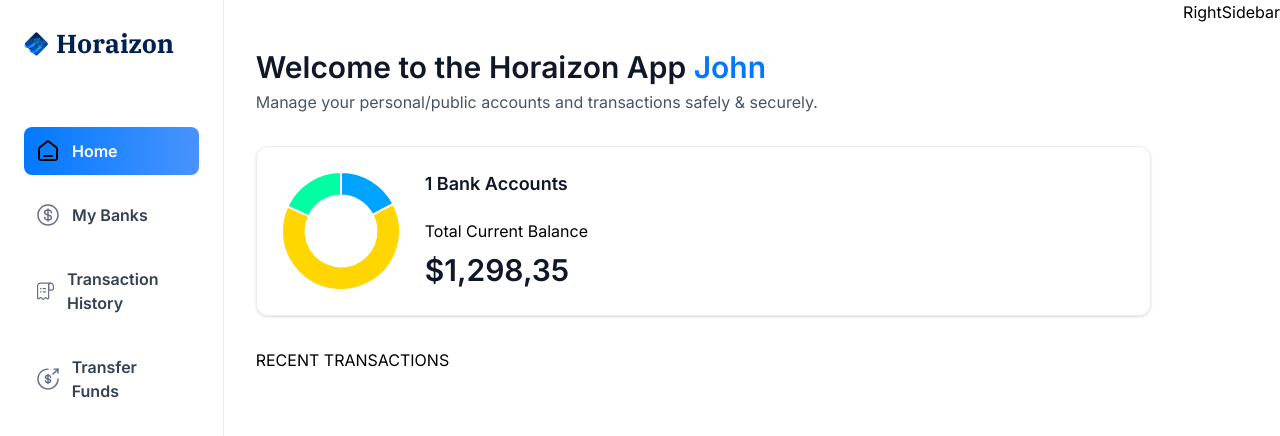
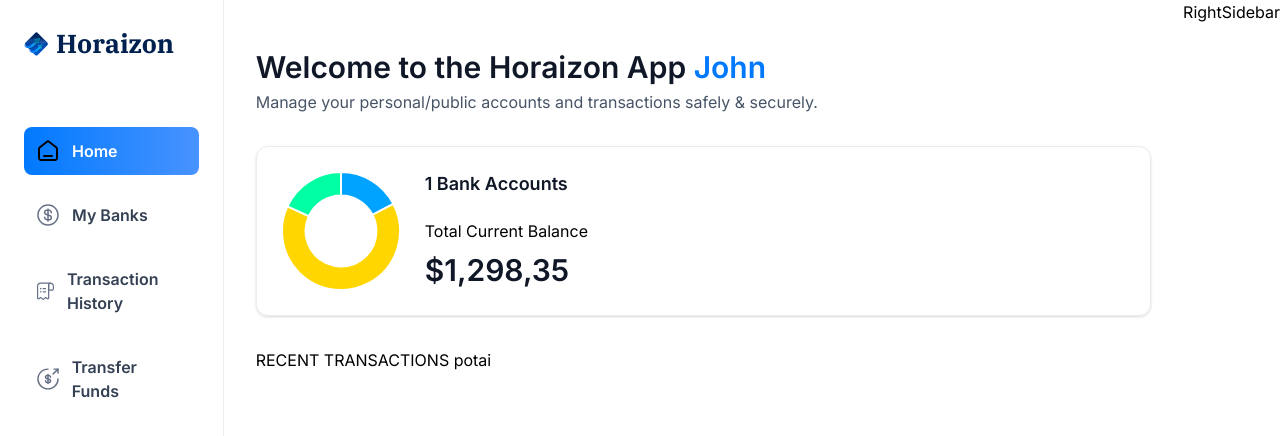
Before and after one commit to Taki7980/ns-banking-horaizon, a Next.js app: page / in a window 1280 px wide. Shown: the top 436 px of the page. Built offline with nearby package versions, Linux system fonts and the light colour scheme.

Commit message:
added name potai

```diff
--- a/src/app/(root)/page.tsx
+++ b/src/app/(root)/page.tsx
@@ -22,7 +22,7 @@ const Home = () => {
 						totalCurrentBalance={1298.35}
 					/>
 				</header>
-				RECENT TRANSACTIONS
+				RECENT TRANSACTIONS potai
 			</div>
 			<RightSidebar/>
 		</section>
```
